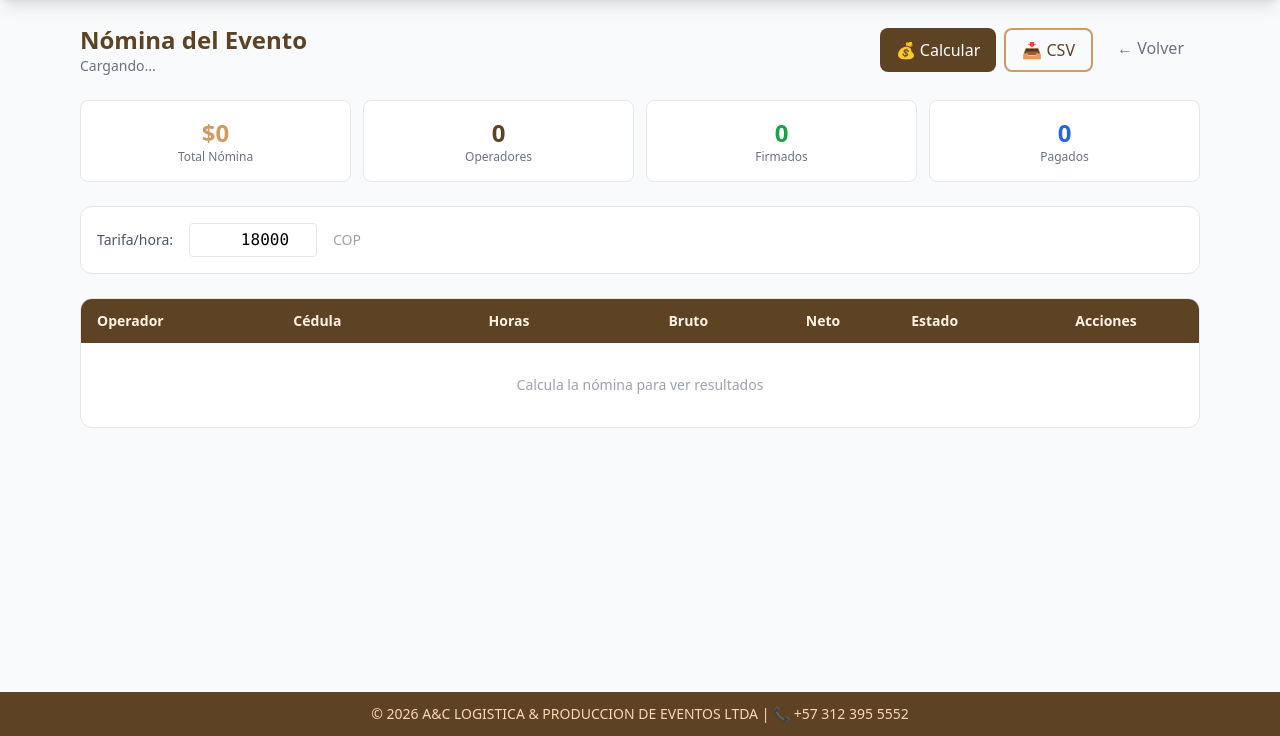
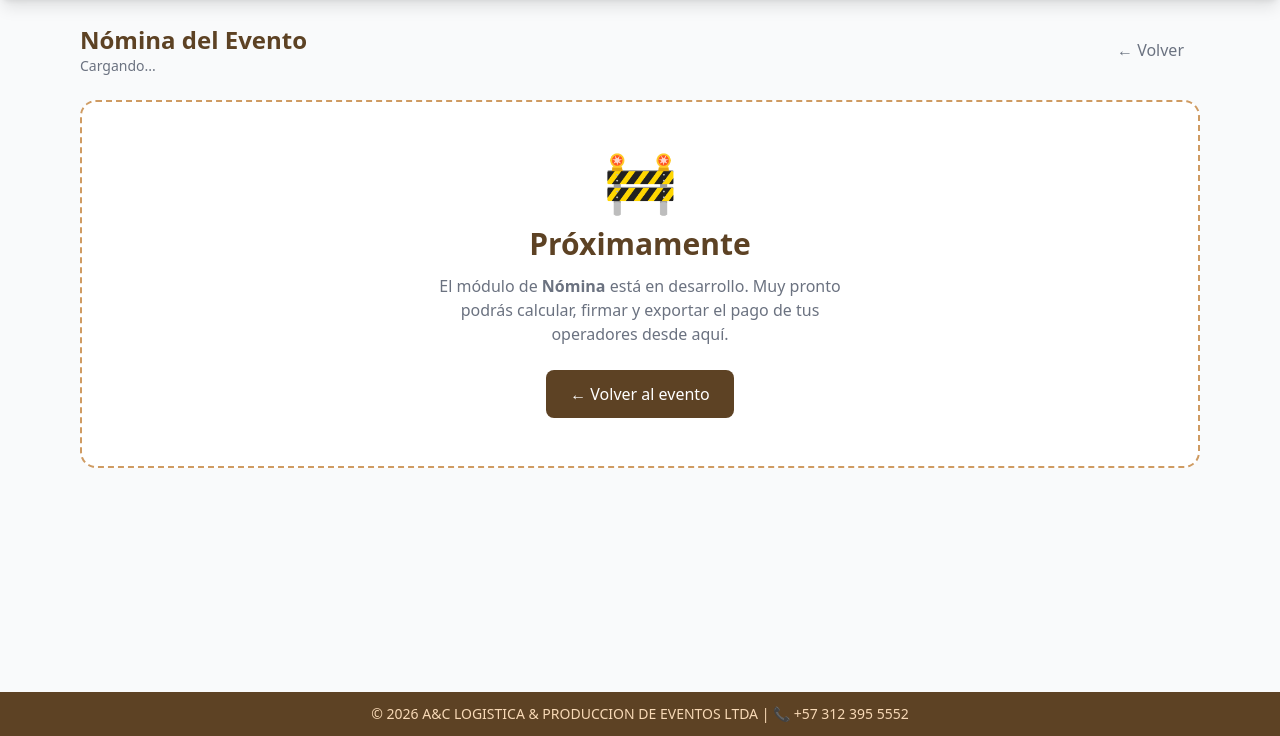
Before and after one commit to ElSantiago31/logistica, a Python web app: template backend/app/templates/admin/payroll.html in a window 1280 px wide. Shown: the part 64-800 px from the top of the page. Run offline with Jinja, Linux system fonts and the light colour scheme; the template is opened without the code that fills it: most values are stand-ins (such as "Sample title", 1, 10 or a date in 2020); some libraries are stand-ins or nearby versions.

Commit message:
feat: feature flag FEATURE_PAYROLL_ENABLED para mostrar Próximamente en prod

```diff
--- a/backend/app/config.py
+++ b/backend/app/config.py
@@ -41,6 +41,9 @@ class Settings(BaseSettings):
     DEBUG: bool = True
     ALLOWED_ORIGINS: str = "http://localhost:8000"
 
+    # Feature flags
+    FEATURE_PAYROLL_ENABLED: bool = True
+
     # Photos
     PHOTOS_DIR: str = "./data/photos"
     PHOTOS_THUMBNAIL_DIR: str = "./data/photos/thumbnails"
--- a/backend/app/main.py
+++ b/backend/app/main.py
@@ -189,7 +189,11 @@ async def admin_checkin(request: Request, event_id: str):
 
 @app.get("/admin/events/{event_id}/payroll", response_class=HTMLResponse)
 async def admin_payroll(request: Request, event_id: str):
-    return templates.TemplateResponse("admin/payroll.html", {"request": request, "event_id": event_id})
+    return templates.TemplateResponse("admin/payroll.html", {
+        "request": request,
+        "event_id": event_id,
+        "payroll_enabled": settings.FEATURE_PAYROLL_ENABLED,
+    })
 
 
 @app.get("/", response_class=HTMLResponse)
--- a/backend/app/templates/admin/payroll.html
+++ b/backend/app/templates/admin/payroll.html
@@ -15,10 +15,26 @@
             <p id="event-name" class="text-gray-500 text-sm">Cargando...</p>
         </div>
         <div class="flex gap-2">
-            <button onclick="calculatePayroll()" class="px-4 py-2 rounded-lg font-medium text-white" style="background:#5d4224;">💰 Calcular</button>
-            <button onclick="exportCSV()" class="px-4 py-2 rounded-lg font-medium border-2" style="border-color:#cf9b62; color:#5d4224;">📥 CSV</button>
             <a href="/admin/events/{{ event_id }}" class="px-4 py-2 rounded-lg text-gray-500 hover:text-gray-700">← Volver</a>
         </div>
+    </div>
+    {% if not payroll_enabled %}
+    <!-- ===== MODO "PRÓXIMAMENTE" (PRODUCCIÓN) ===== -->
+    <div class="bg-white rounded-2xl border-2 border-dashed p-12 text-center" style="border-color:#cf9b62;">
+        <div class="text-6xl mb-4">🚧</div>
+        <h2 class="text-3xl font-bold mb-3" style="color:#5d4224;">Próximamente</h2>
+        <p class="text-gray-500 max-w-md mx-auto">El módulo de <strong>Nómina</strong> está en desarrollo.
+        Muy pronto podrás calcular, firmar y exportar el pago de tus operadores desde aquí.</p>
+        <div class="mt-6">
+            <a href="/admin/events/{{ event_id }}" class="inline-block px-6 py-3 rounded-lg font-medium text-white" style="background:#5d4224;">← Volver al evento</a>
+        </div>
+    </div>
+</div>
+{% else %}
+    <!-- ===== MODO COMPLETO (LOCAL) ===== -->
+    <div class="flex gap-2 mb-6">
+        <button onclick="calculatePayroll()" class="px-4 py-2 rounded-lg font-medium text-white" style="background:#5d4224;">💰 Calcular</button>
+        <button onclick="exportCSV()" class="px-4 py-2 rounded-lg font-medium border-2" style="border-color:#cf9b62; color:#5d4224;">📥 CSV</button>
     </div>
     <div class="grid grid-cols-4 gap-3 mb-6">
         <div class="bg-white rounded-lg p-4 text-center border">
@@ -64,9 +80,11 @@
         </table>
     </div>
 </div>
+{% endif %}
 {% endblock %}
 
 {% block scripts %}
+{% if payroll_enabled %}
 <script>
 const EVENT_ID = "{{ event_id }}";
 async function loadPayroll() {
@@ -106,4 +124,5 @@ async function markPaid(id) {
 function exportCSV() { window.location.href=`/api/reports/events/${EVENT_ID}/payroll.csv`; }
 document.addEventListener('DOMContentLoaded', loadPayroll);
 </script>
+{% endif %}
 {% endblock %}
```
